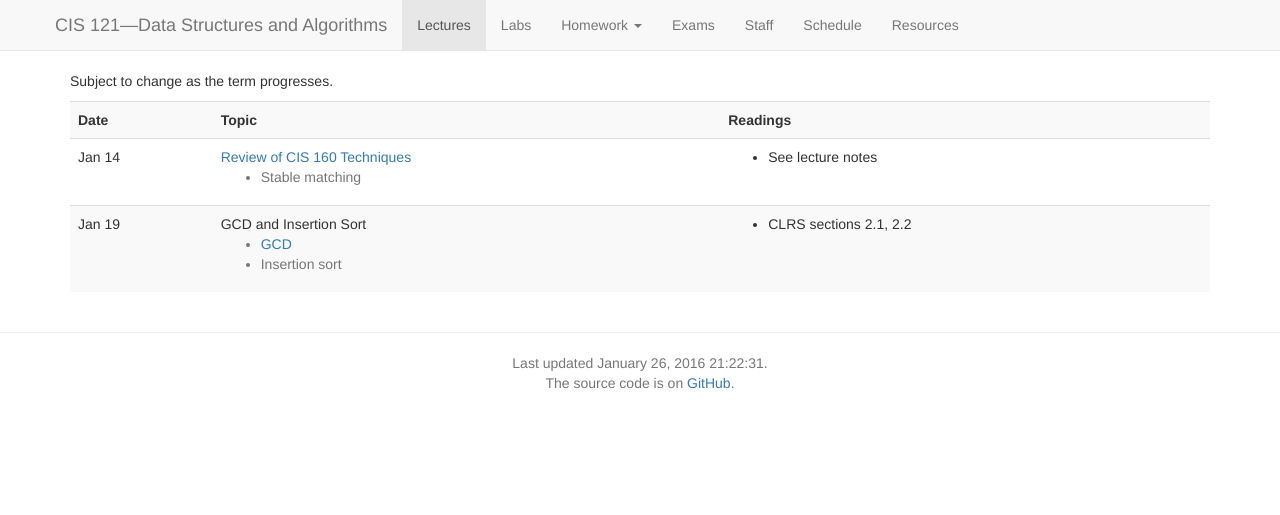
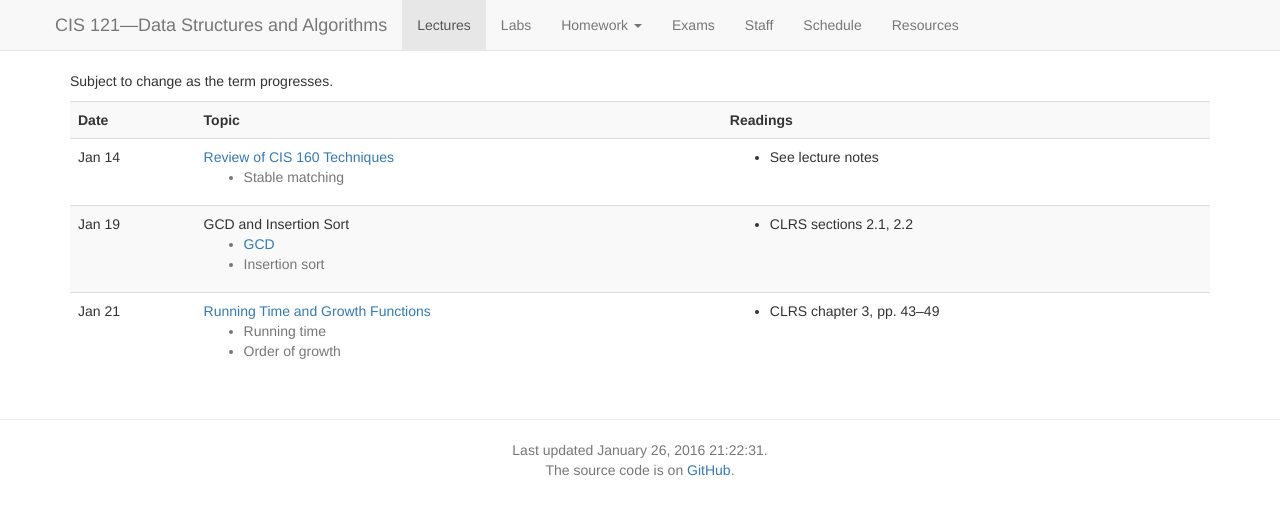
Before and after one commit to vikramkh/course-website-16fa, a Jekyll site: the page built from lectures.md, in a window 1280 px wide. Shown: the top 515 px of the page. Built offline with Jekyll 4.4.1, drawn with Linux system fonts in a browser that asks for light colours; nearby versions of some CDN libraries.

Commit message:
Add lecture 3

```diff
--- a/_data/lectures.yaml
+++ b/_data/lectures.yaml
@@ -14,3 +14,13 @@
     - Insertion sort
   reading:
     - CLRS sections 2.1, 2.2
+
+
+- date: 2016-1-21
+  title: Running Time and Growth Functions
+  slides: lectures/runtime.pdf
+  highlights:
+    - Running time
+    - Order of growth
+  reading:
+    - CLRS chapter 3, pp. 43--49
--- a/lectures.md
+++ b/lectures.md
@@ -63,7 +63,7 @@ Subject to change as the term progresses.
                       (optional)
                     {% endif %}
                   {% else %}
-                    {{ reading }}
+                    {{ reading | markdownify }}
                   {% endif %}
                 </li>
               {% endfor %}
```
Also changed, not shown: 1 other file.
